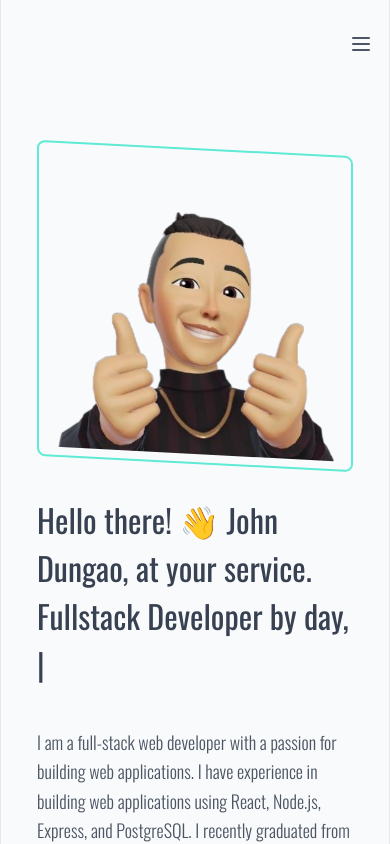
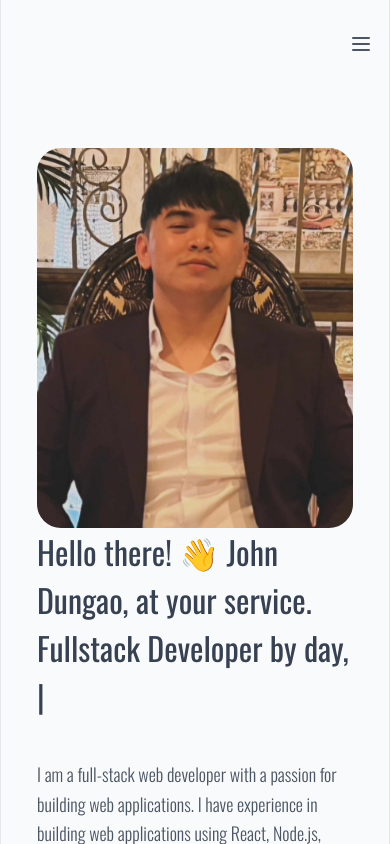
Before and after one commit to jdungao15/personal-website, a React (Vite) app: page / in a window 390 px wide. Shown: the top 844 px of the page. Built offline with nearby package versions, Linux system fonts and the light colour scheme; the HTML template or start-up script is replaced by a standard one.

Commit message:
Refactor Home component to update avatar image and improve responsiveness

```diff
--- a/src/pages/Home.jsx
+++ b/src/pages/Home.jsx
@@ -1,4 +1,4 @@
-import avatar from "../assets/avatar.png";
+import avatar from "../assets/avatar.jpg";
 import TypingAnimation from "../components/TypingAnimation";
 import AllProjects from "../components/AllProjects";
 import Timeline from "../components/Timeline";
@@ -11,8 +11,8 @@ const Home = () => {
   return (
     <main className="px-5">
       <section className="flex flex-col lg:flex-row justify-between mt-10">
-        <div className="w-full lg:w-1/4 flex justify-center items-center border-teal-300 border-2 rounded-lg skew-y-3 p-2 mb-8 lg:mb-0 lg:order-2">
-          <img src={avatar} alt="avatar" className="mx-auto" />
+        <div className="w-full lg:w-[25%] flex justify-center items-center bg-auto  lg:mb-0 lg:order-2">
+          <img src={avatar} alt="avatar" className="mx-auto rounded-3xl" />
         </div>
         <div className="w-full lg:w-1/2 space-y-10 lg:order-1">
           <TypingAnimation />
```
Also changed, not shown: src/assets/avatar.jpg (added), src/assets/avatar.png (deleted).
